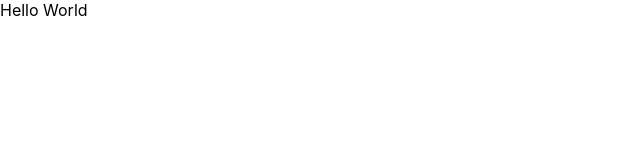
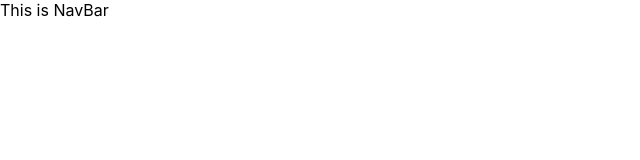
Before and after one commit to Addis-Belete/HelpJuice_Project, a Next.js app: page / in a window 1280 px wide. Shown: the top 160 px of the page, without its empty margins (0-640 px from the left). Built offline with nearby package versions, Linux system fonts and the light colour scheme.

Commit message:
Install Font awesome

```diff
--- a/package.json
+++ b/package.json
@@ -9,6 +9,9 @@
     "lint": "next lint"
   },
   "dependencies": {
+    "@fortawesome/fontawesome-svg-core": "^6.2.1",
+    "@fortawesome/free-solid-svg-icons": "^6.2.1",
+    "@fortawesome/react-fontawesome": "^0.2.0",
     "next": "13.0.6",
     "react": "18.2.0",
     "react-dom": "18.2.0"
--- /dev/null
+++ b/pages/components/NavBar.js
@@ -0,0 +1,6 @@
+import styles from "../../styles/NavBar.module.css";
+export default function NavBar() {
+
+	return <div>This is NavBar</div>
+
+}
--- a/pages/index.js
+++ b/pages/index.js
@@ -1,4 +1,8 @@
+import NavBar from "./components/NavBar"
 export default function () {
 
-	return <div>Hello World</div>
+	return (<div>
+		<NavBar />
+
+	</div>)
 }
```
Also changed, not shown: styles/NavBar.module.css (added), 1 other file (tests, documents, lock files or other folders).
